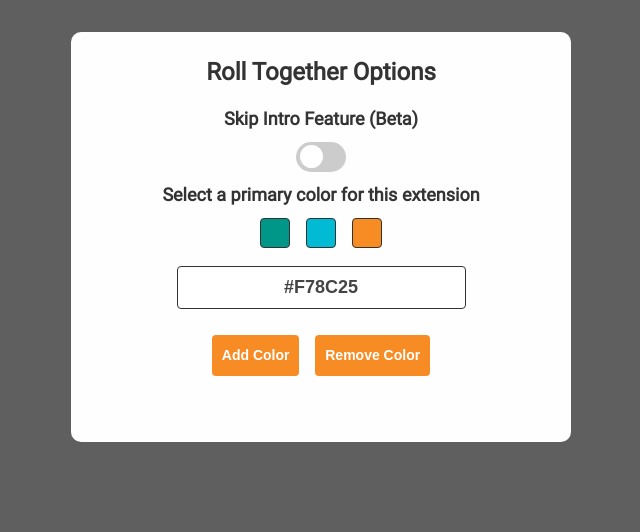
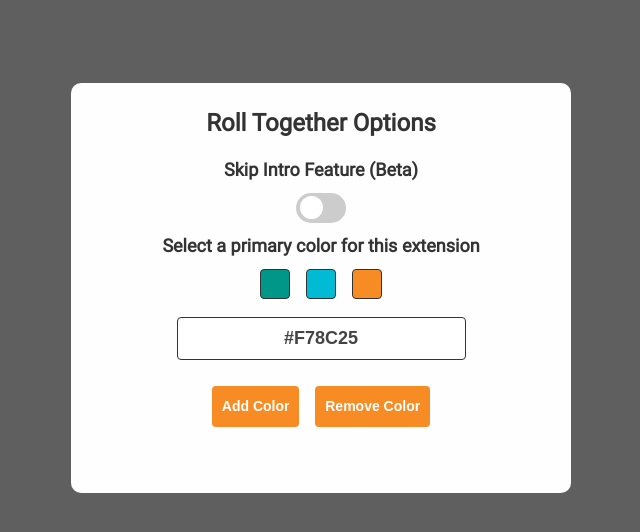
Before and after one commit to samuraiexx/roll_together, a website built with webpack: page src/options.html in a window 1280 px wide. Shown: the whole page, without its empty margins (319-959 px from the left). Built offline with nearby package versions, Linux system fonts and the light colour scheme; some packages are replaced by stand-ins of ours.

Commit message:
Update options style for Firefox

```diff
--- a/src/options.html
+++ b/src/options.html
@@ -5,7 +5,7 @@
   <link rel="stylesheet" type="text/css" href="styles.css">
 </head>
 
-<body class="optionsBody mt32">
+<body class="optionsBody mt32 center">
   <div class="optionsContainer">
     <h1 class="mt32 mb16">Roll Together Options</h1>
     <h2>Skip Intro Feature (Beta)</h2>
--- a/src/styles.css
+++ b/src/styles.css
@@ -23,6 +23,7 @@ body.optionsBody {
   background-color: #5f5f5f;
   display: flex;
   justify-content: center;
+  padding: 4%;
 }
 
 .switch {
```
